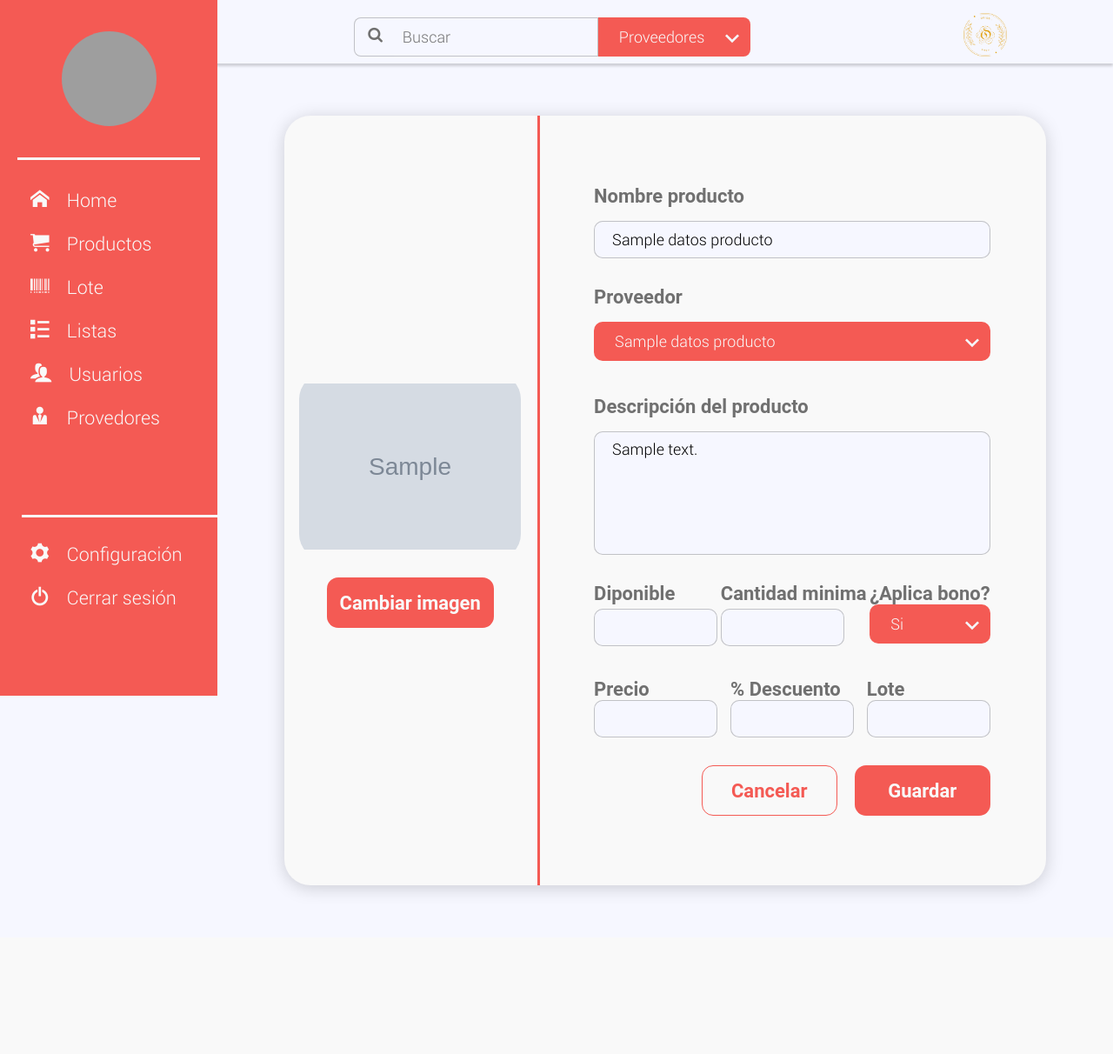
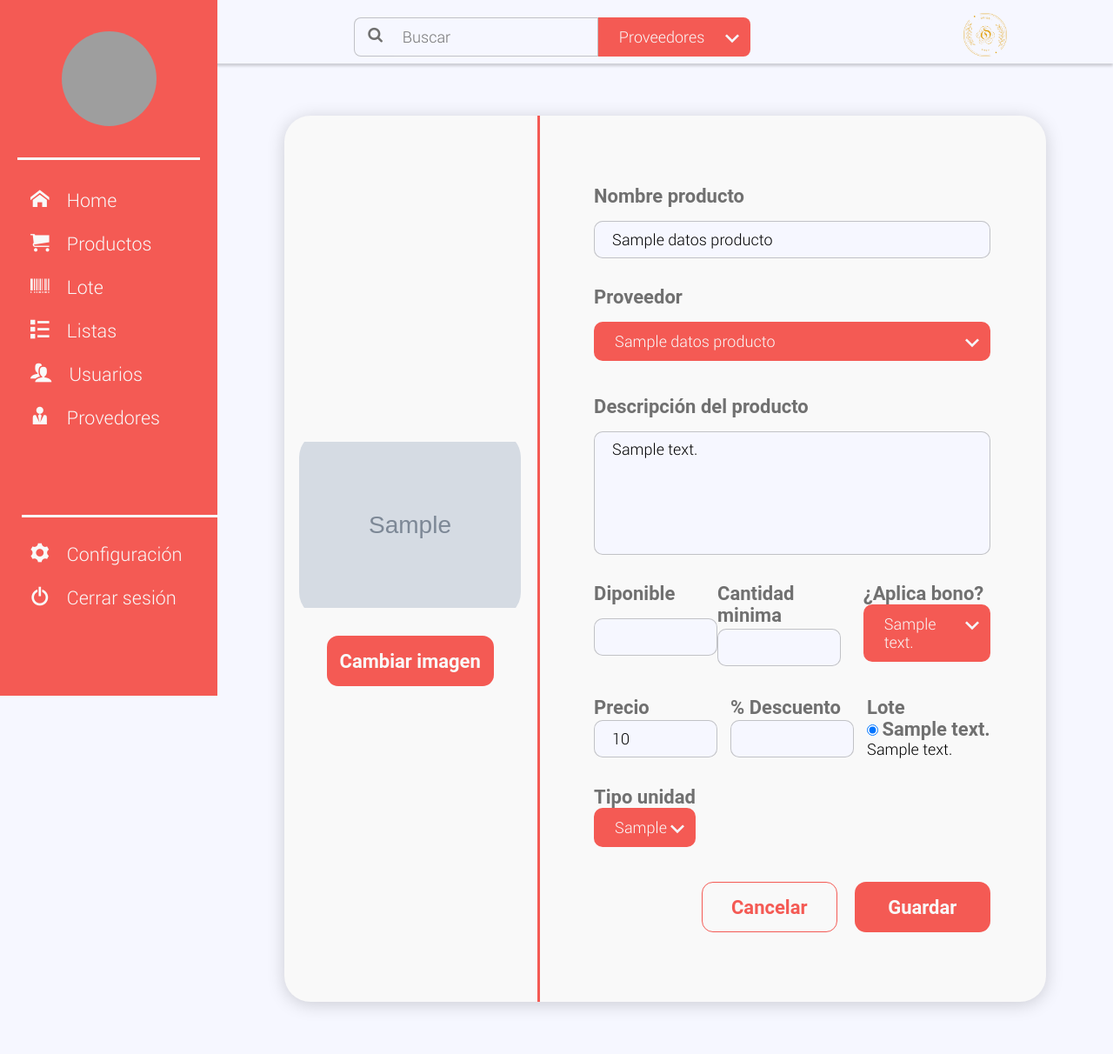
Before and after one commit to THypnosT/orion, a Flask app: template templates/EditarProducto.html in a window 1280 px wide. Shown: the whole page at 87% size. Before the commit the page ends 1028 px from the top, so only its background shows below. Run offline with Flask 2, Linux system fonts and the light colour scheme; the template is opened without the code that fills it: most values are stand-ins (such as "Sample title", 1, 10 or a date in 2020); grey boxes marked "Sample" are stand-in pictures; some web fonts are replaced; grey boxes are pictures that could not be loaded.

Commit message:
Editar productos

```diff
--- a/static/css/productos.css
+++ b/static/css/productos.css
@@ -142,7 +142,7 @@
     background: var(--color-blanco-fondo);
     box-shadow: var(--sombra-contenedores);
     border-radius: var(--radio-contenedor);
-    height: 180px;
+    height: 200px;
     /* overflow-y: auto; */
 }
 .descripcion{
--- a/templates/EditarProducto.html
+++ b/templates/EditarProducto.html
@@ -9,7 +9,7 @@
 <!-- <form class="info-imagen-producto" action="/upload" method="POST" enctype="multipart/form-data"></form> -->
 <form id="editprod-form" class="contenedor-producto" action="/GuardarProducto" method="POST" enctype="multipart/form-data">
 
-    <input type="hidden" name="id_producto" id="id" style="display: none;" value="{{ datosProducto['id_producto'] }}">
+    <input type="hidden" name="id_producto" id="id" style="display: none;" value="{{ datosProducto['codigo_producto'] }}">
 
     <div class="info-imagen-producto">
 
@@ -75,7 +75,7 @@
             </div>
             <div class="cantidad">
                 <label for="cantidad-minima">Cantidad minima</label>
-                <input type="number" name="cantidad_minima" required id="cantidad" value="{{ datosProducto['cantidad_minima'] }}">
+                <input type="number" name="cantidad_minima" required id="cantidad" value="{{ datosProducto['cantidad_estandar'] }}">
             </div>
             <div class="container-calificacion">
                 <label for="calificacion">¿Aplica bono?</label>
@@ -93,27 +93,77 @@
                     </div>
 
                     <div class="selected-calificacion" id="selected-calificacion">
-                        Si
+                        {{ datosProducto['bono_descuento'] }}
                     </div>
                 </div>
-                <input type="hidden" id="inputSelectedCalificacion" name="selectedCalificacion"  value="">
+                <input type="hidden" id="inputSelectedCalificacion" name="selectedCalificacion"  value="{{ datosProducto['bono_descuento'] }}">
             </div>
         </div>
         <div class="cantidad-calificacion">
             <div class="cantidad">
                 <label for="precio">Precio</label>
-                <input type="number" name="precio_producto" required id="precio" value="">
+                <input type="number" name="precio_producto" required id="precio" value="{{ datosProducto['precio_unitario'] }}">
             </div>
             <div class="cantidad">
                 <label for="lote">% Descuento</label>
-                <input type="number" name="descuento_producto" required id="descuento" value="">
+                <input type="number" name="descuento_producto" required id="descuento" value="{{ datosProducto['porcentaje_descuento'] }}">
             </div>
             <div class="cantidad">
-                <label for="lote">Lote</label>
-                <input type="number" name="lote_producto" required id="lote" value="">
+                <!-- {{ listaLote['descripcion_lote']}} -->
+                <div class="container-lote">
+                    <label for="lote">Lote</label>
+                    <div class="select-box-lote">
+                        <div class="options-container-lote">
+                            {% for fila in range(listaLote|length) %}
+                            <div class="option-lote">
+                                <input type="radio" class="radio" id="lote1" name="category" value="Lote" checked />
+                                <label for="lote1" id="lblLote1">{{ listaLote[fila]['descripcion_lote'] }} </label>
+                            </div>
+                            {% endfor %}
+                            <!-- <div class="option-proveedor">
+                                <input type="radio" class="radio" id="num2" name="category" value="Provedor 2" />
+                                <label for="prov2" id="lblnum2">Proveedor 2</label>
+                            </div> -->
+                        </div>
+
+                        <div class="selected-lote">
+                            {{ listaLote[0]['descripcion_lote'] }}
+                        </div>
+                    </div>
+                    <input type="hidden" id="inputSelectedProveedor" name="selectedProveedor"  value="{{ proveedores[0]['nombre_proveedor'] }}">
+
+                </div>
+
             </div>
         </div>
+        <div class="container-unidad">
+            <label for="unidad">Tipo unidad</label>
+            <div class="select-box-unidad">
+                <div class="options-container-unidad">
+                    <div class="option-unidad">
+                        <input type="radio" class="radio" id="num1" name="category-cal" value="Caja" checked />
+                        <label for="num1" id="lblnum1">Caja</label>
+                    </div>
+                    <div class="option-unidad">
+                        <input type="radio" class="radio" id="num2" name="category-cal" value="Pares" />
+                        <label for="num2" id="lblnum2">Pares</label>
+                    </div>
+                    <div class="option-unidad">
+                        <input type="radio" class="radio" id="num2" name="category-cal" value="Bolsa" />
+                        <label for="num2" id="lblnum2">Bolsa</label>
+                    </div>
+                    <div class="option-unidad">
+                        <input type="radio" class="radio" id="num2" name="category-cal" value="Unidad" />
+                        <label for="num2" id="lblnum2">Unidad</label>
+                    </div>
+                </div>
 
+                <div class="selected-unidad" id="selected-unidad">
+                    {{ datosProducto['tipo_unidad'] }}
+                </div>
+            </div>
+            <input type="hidden" id="inputSelectedUnidad" name="selectedUnidad" value="{{ datosProducto['tipo_unidad'] }}">
+        </div>
         <div class="guardar-cancelar">
             <input type="button" class="cancelar" name="submit_button" value="Cancelar" onclick="history.back()">
             <input type="submit" class="guardar" name="submit_button" value="Guardar">
--- a/templates/Productos.html
+++ b/templates/Productos.html
@@ -61,7 +61,7 @@
                     {{ lista[fila]['nombre_proveedor'] }}
                 </div>
                 <div class="name-proveedor">
-                    <p>tipo de empaque</p>
+                    tipo de empaque
                 </div>
                 <div class="disponibe">
                     Disponible: {{ lista[fila]['cantidad_disponible'] }}
```
